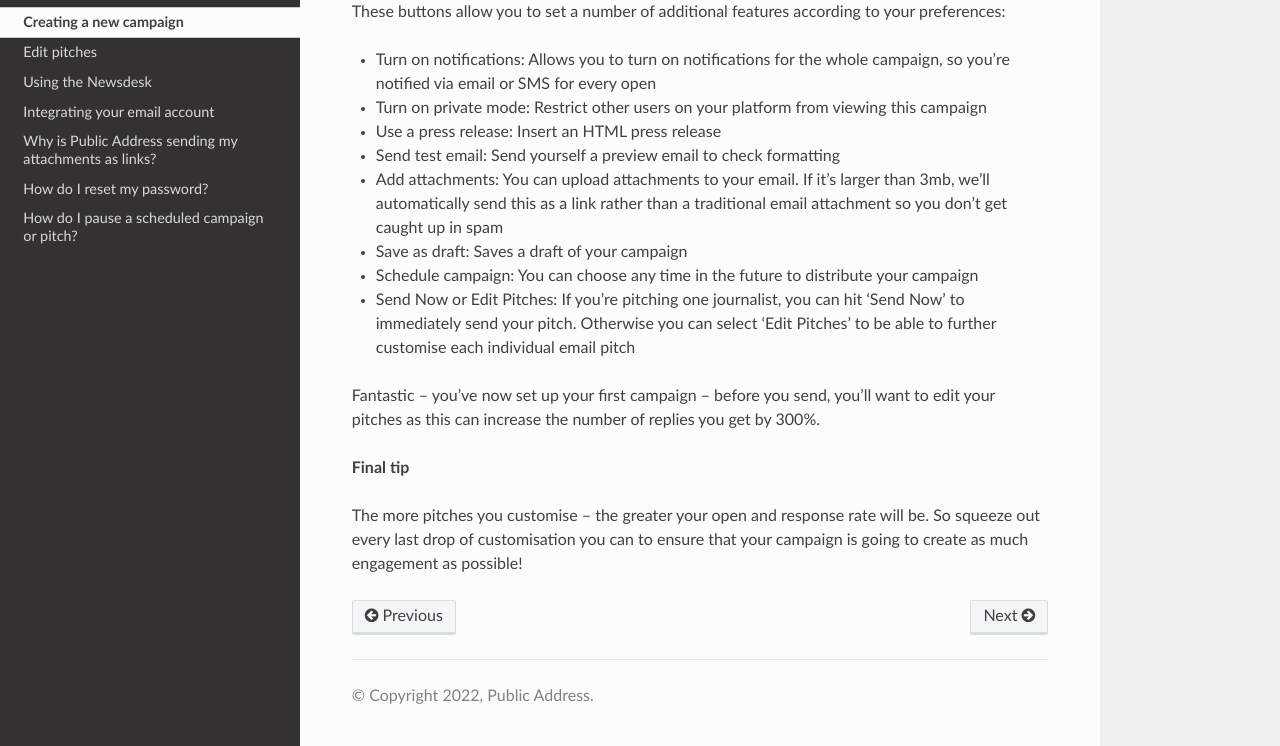
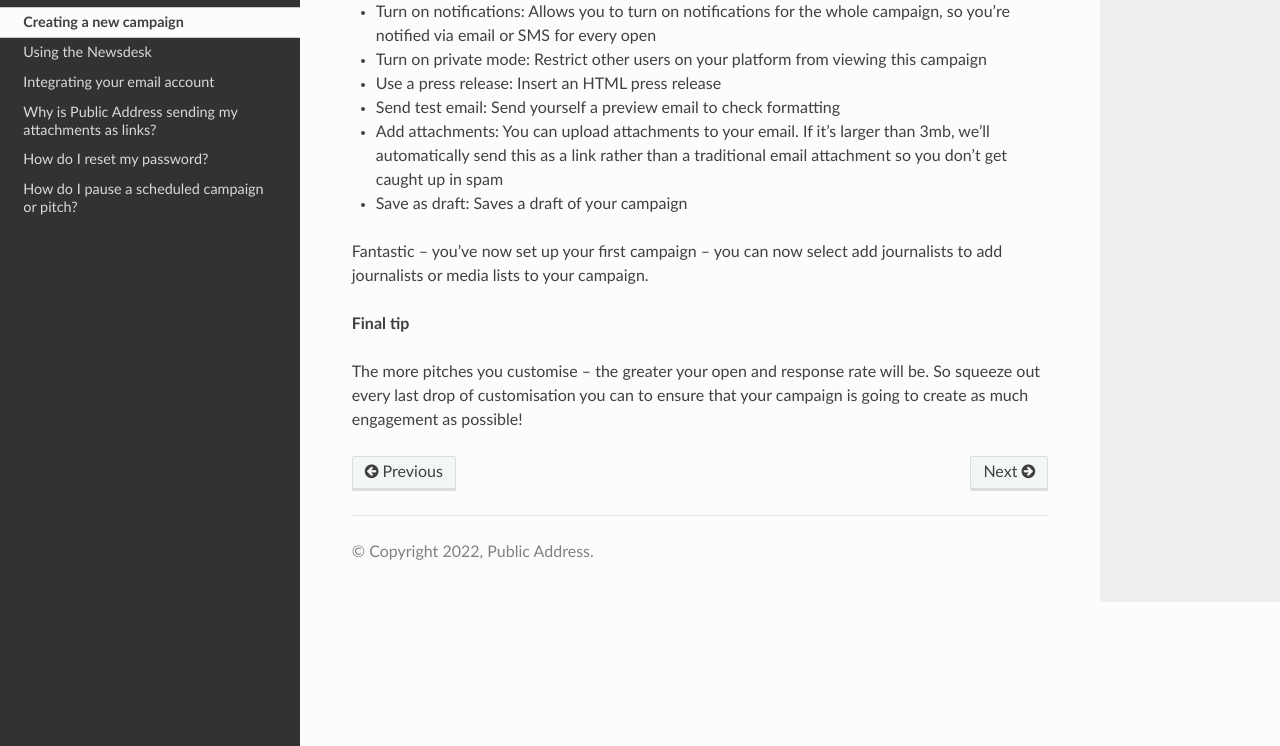
Before and after one commit to Public-Address/docs, a Sphinx documentation site: the page built from docs/source/newcampaign.rst, in a window 1280 px wide and 900 px high, scrolled down 1446 px, cut to the strip 154-900 px from the top of the window. Built offline with Sphinx 7.4.7 and the Read the Docs theme 2.0.0, drawn with Linux system fonts in a browser that asks for light colours; pages that are not in the unit, such as notebooks, are missing from menus; some of the changed text lies outside the part shown.

Commit message:
Updated with new campaign

```diff
--- a/docs/source/newcampaign.rst
+++ b/docs/source/newcampaign.rst
@@ -15,7 +15,6 @@
 
 •	Campaign Name: An internal name for your campaign that will make sense to you and your colleagues – journalists don’t see this
 •	From: Select which email address you want to send your campaign from
-•	Select list or enter contacts: Start typing to find media lists to distribute to, or start typing a journalists name to add them to the campaign
 •	Subject line: Just like a regular email subject line
 
 Great – you’ve now got your campaign set up. You’ll now want to add content to your campaign.
@@ -38,10 +37,8 @@
 •	Send test email: Send yourself a preview email to check formatting
 •	Add attachments: You can upload attachments to your email. If it’s larger than 3mb, we’ll automatically send this as a link rather than a traditional email attachment so you don’t get caught up in spam
 •	Save as draft: Saves a draft of your campaign
-•	Schedule campaign: You can choose any time in the future to distribute your campaign
-•	Send Now or Edit Pitches: If you’re pitching one journalist, you can hit ‘Send Now’ to immediately send your pitch. Otherwise you can select ‘Edit Pitches’ to be able to further customise each individual email pitch
 
-Fantastic – you’ve now set up your first campaign – before you send, you’ll want to edit your pitches as this can increase the number of replies you get by 300%.
+Fantastic – you’ve now set up your first campaign – you can now select add journalists to add journalists or media lists to your campaign.
 
 **Final tip**
 
```
Also changed, not shown: docs/source/addjournalists.rst (renamed from docs/source/editpitches.rst, +8 -3 lines).
